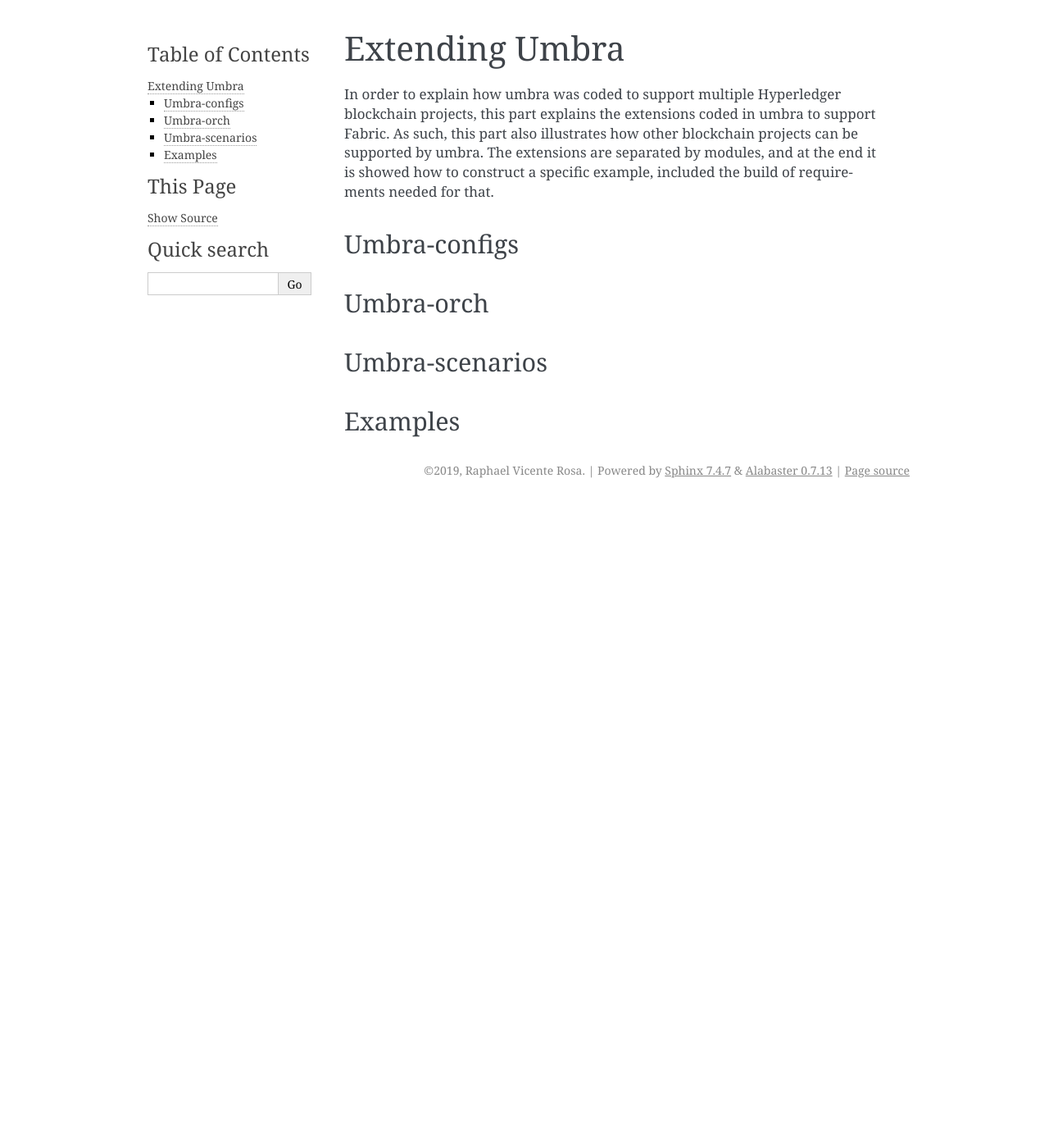
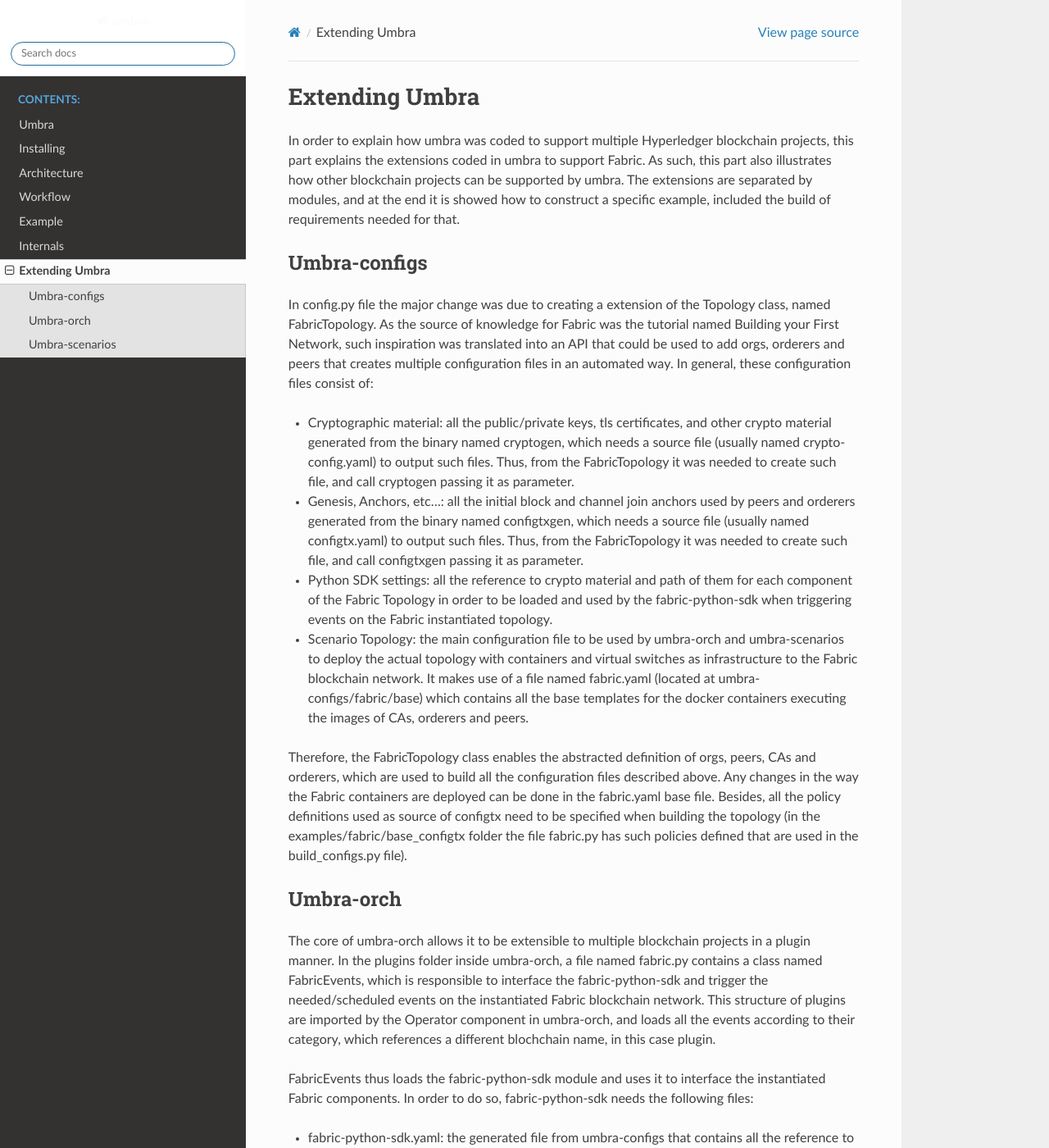
Before and after one commit to hyperledger-labs/umbra, a Sphinx documentation site: the page built from docs/source/extensions.rst, in a window 1280 px wide and 1400 px high. Shown: the whole window at 82% size. Built offline with Sphinx 7.4.7 and the Read the Docs theme 2.0.0, drawn with Linux system fonts in a browser that asks for light colours; some of the changed text lies outside the part shown.

Commit message:
Adds extensions part to docs.
Signed-off-by: Raphael Vicente Rosa <raphaelvrosa@gmail.com>

```diff
--- a/docs/source/conf.py
+++ b/docs/source/conf.py
@@ -38,7 +38,10 @@ release = u'0.1'
 # Add any Sphinx extension module names here, as strings. They can be
 # extensions coming with Sphinx (named 'sphinx.ext.*') or your custom
 # ones.
+import sphinx_rtd_theme
+
 extensions = [
+    "sphinx_rtd_theme",
 ]
 
 # Add any paths that contain templates here, relative to this directory.
@@ -74,13 +77,29 @@ pygments_style = None
 # The theme to use for HTML and HTML Help pages.  See the documentation for
 # a list of builtin themes.
 #
-html_theme = 'alabaster'
+# html_theme = 'alabaster'
+html_theme = "sphinx_rtd_theme"
 
 # Theme options are theme-specific and customize the look and feel of a theme
 # further.  For a list of options available for each theme, see the
 # documentation.
 #
-# html_theme_options = {}
+html_theme_options = {
+    'canonical_url': 'https://umbra-labs.readthedocs.io/en/latest/',
+    # 'analytics_id': 'UA-XXXXXXX-1',  #  Provided by Google in your dashboard
+    'logo_only': False,
+    'display_version': True,
+    'prev_next_buttons_location': 'bottom',
+    'style_external_links': False,
+    # 'vcs_pageview_mode': '',
+    'style_nav_header_background': 'white',
+    # Toc options
+    'collapse_navigation': True,
+    'sticky_navigation': True,
+    'navigation_depth': 4,
+    'includehidden': True,
+    'titles_only': False,
+}
 
 # Add any paths that contain custom static files (such as style sheets) here,
 # relative to this directory. They are copied after the builtin static files,
--- a/docs/source/extensions.rst
+++ b/docs/source/extensions.rst
@@ -9,17 +9,37 @@ The extensions are separated by modules, and at the end it is showed how to cons
 Umbra-configs
 *************
 
+In config.py file the major change was due to creating a extension of the Topology class, named FabricTopology.
+As the source of knowledge for Fabric was the tutorial named Building your First Network, such inspiration was translated into an API that could be used to add orgs, orderers and peers that creates multiple configuration files in an automated way.
+In general, these configuration files consist of:
+
+* Cryptographic material: all the public/private keys, tls certificates, and other crypto material generated from the binary named cryptogen, which needs a source file (usually named crypto-config.yaml) to output such files. Thus, from the FabricTopology it was needed to create such file, and call cryptogen passing it as parameter.
+* Genesis, Anchors, etc...: all the initial block and channel join anchors used by peers and orderers generated from the binary named configtxgen, which needs a source file (usually named configtx.yaml) to output such files. Thus, from the FabricTopology it was needed to create such file, and call configtxgen passing it as parameter.
+* Python SDK settings: all the reference to crypto material and path of them for each component of the Fabric Topology in order to be loaded and used by the fabric-python-sdk when triggering events on the Fabric instantiated topology.
+* Scenario Topology: the main configuration file to be used by umbra-orch and umbra-scenarios to deploy the actual topology with containers and virtual switches as infrastructure to the Fabric blockchain network. It makes use of a file named fabric.yaml (located at umbra-configs/fabric/base) which contains all the base templates for the docker containers executing the images of CAs, orderers and peers.
+
+Therefore, the FabricTopology class enables the abstracted definition of orgs, peers, CAs and orderers, which are used to build all the configuration files described above. Any changes in the way the Fabric containers are deployed can be done in the fabric.yaml base file. Besides, all the policy definitions used as source of configtx need to be specified when building the topology (in the examples/fabric/base_configtx folder the file fabric.py has such policies defined that are used in the build_configs.py file).
 
 
 Umbra-orch
 **********
 
+The core of umbra-orch allows it to be extensible to multiple blockchain projects in a plugin manner. In the plugins folder inside umbra-orch, a file named fabric.py contains a class named FabricEvents, which is responsible to interface the fabric-python-sdk and trigger the needed/scheduled events on the instantiated Fabric blockchain network.
+This structure of plugins are imported by the Operator component in umbra-orch, and loads all the events according to their category, which references a different blochchain name, in this case plugin.
+
+FabricEvents thus loads the fabric-python-sdk module and uses it to interface the instantiated Fabric components. In order to do so, fabric-python-sdk needs the following files:
+
+* fabric-python-sdk.yaml: the generated file from umbra-configs that contains all the reference to the Fabric blockchain components and their crypto material.
+* configtx.yaml: the python SDK needs the configtx file in order to load the needed policies to interface the Fabric components.
+* chaincode directory: to compile, instantiate and invoke chaincode the python SDK needs to reference a directory where such source code resides.
+
+Multiple interfaces, i.e., functions, to the python SDK can be coded to reference events schedule upon the Fabric Topology. In this case, such events must be clearly and well-defined in umbra-configs.
+For any other implementations of blockchain projects, interfaces to python SDKs must be implemented similar to the fabric.py plugin file.
+And similar to the class FabricEvents, Operator component of umbra-orch must import the coded module and reference the events to be built upon the category of the blockchain project referenced in the events.
 
 
 Umbra-scenarios
 ***************
 
-
-
-Examples
-********
+The overall interface to Containernet written in the topo.py file inside umbra-scenarios was coded to create a umbra management network, assign IP addresses to interfaces of containers, already apply MAC addresses known to all the nodes in the network, and have all of the nodes also known by their DNS names. Those features are available for all blockchain projects, not just Fabric.
+Thus, just enabling the abstractions of nodes and links to construct a topology file to be interpreted by umbra-scenarios is the main requirement that umbra-configs must detain.
```
Also changed, not shown: docs/source/installing.rst (+14 -1 lines).
